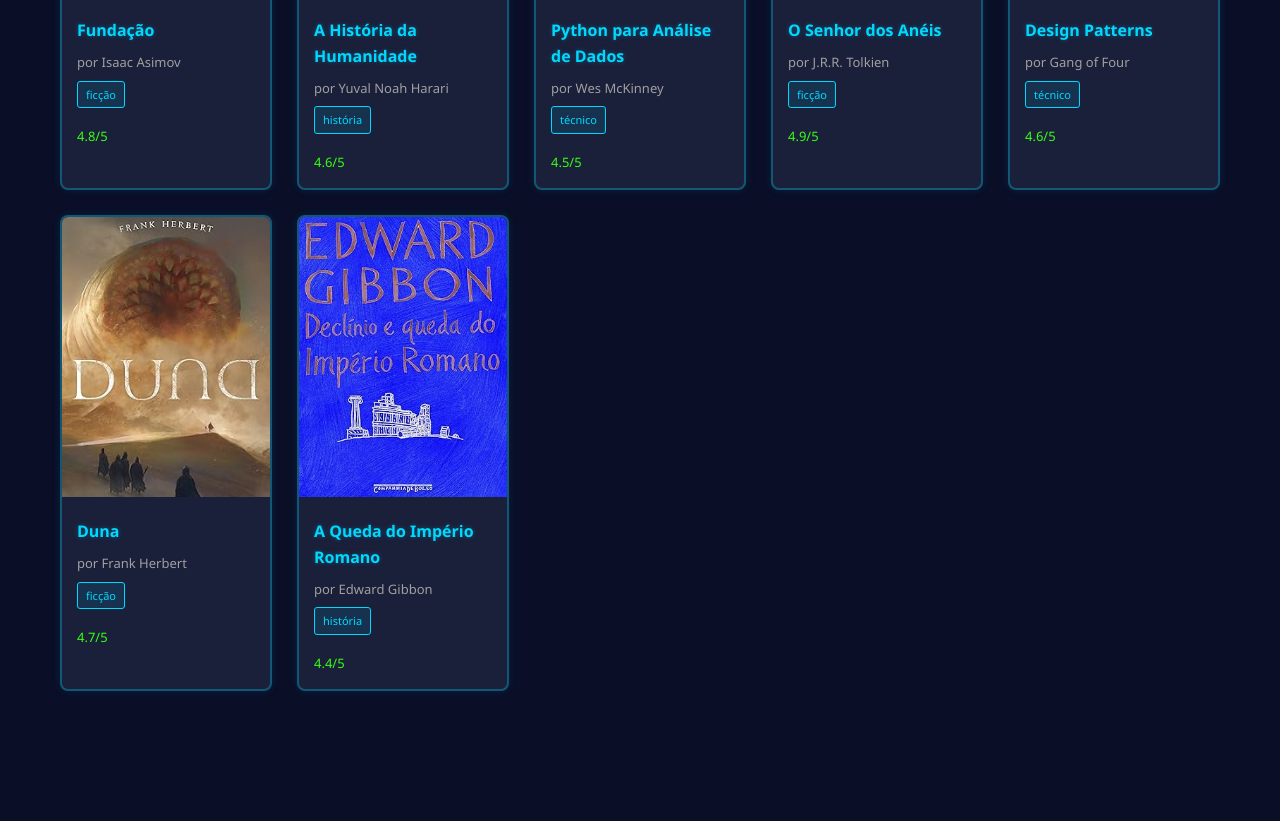
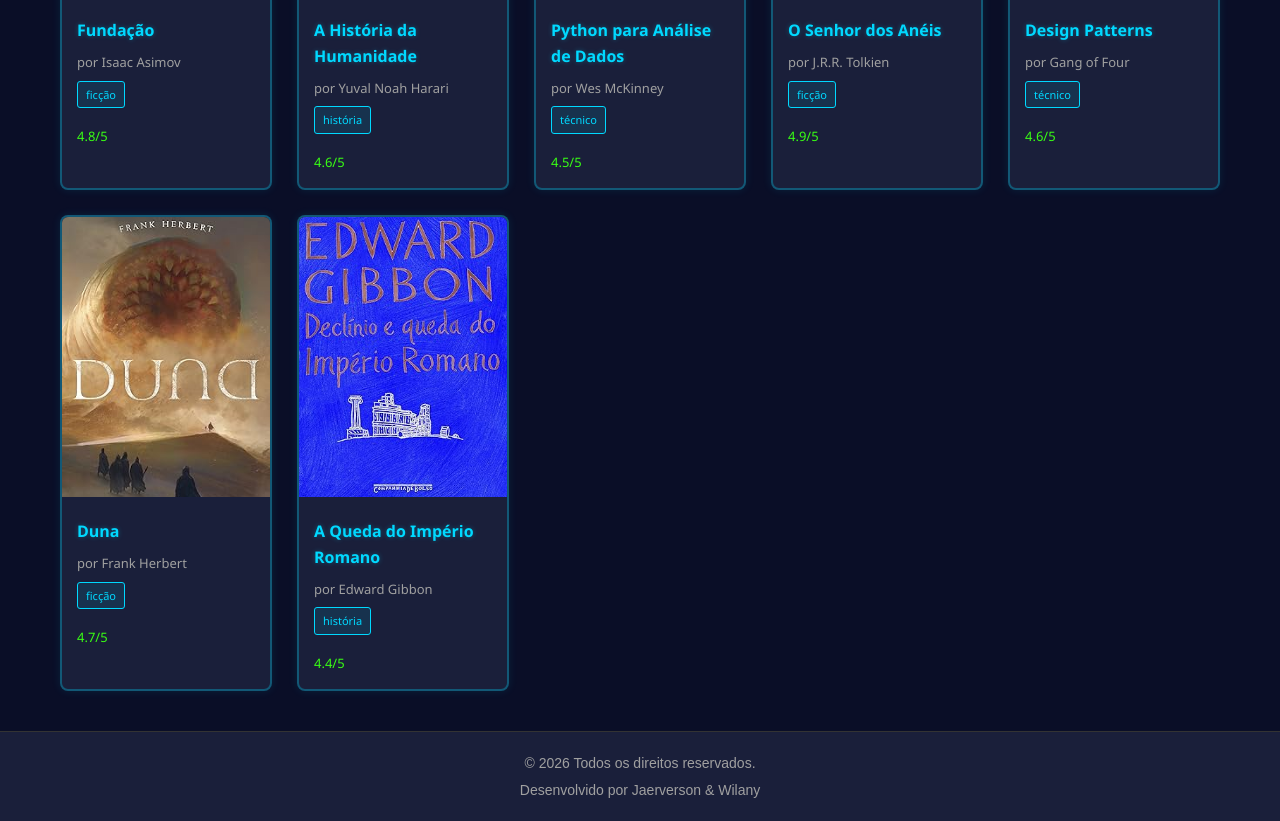
Before and after one commit to Jaerverson/Projeto-Faculdade, a website: page Front/src/index.html in a window 1280 px wide. Shown: the part 1021-1842 px from the top of the page. Before the commit the page ends 1752 px from the top, so only its background shows below. Drawn offline with Linux system fonts and the light colour scheme.

Commit message:
Feat(footer): adiciona footer com tema dark seguindo padrão  e informações

```diff
--- a/Front/src/index.html
+++ b/Front/src/index.html
@@ -1,10 +1,10 @@
-<!DOCTYPE html>
+<!doctype html>
 <html lang="pt-BR">
   <head>
-    <meta charset="UTF-8">
-    <meta name="viewport" content="width=device-width, initial-scale=1.0">
+    <meta charset="UTF-8" />
+    <meta name="viewport" content="width=device-width, initial-scale=1.0" />
     <title>Biblioteca Online</title>
-    <link rel="stylesheet" href="Modules/styles.css">
+    <link rel="stylesheet" href="Modules/styles.css" />
   </head>
   <body>
     <!-- Header -->
@@ -28,7 +28,7 @@
           id="searchInput"
           class="search-input"
           placeholder="Buscar por título ou autor..."
-            >
+        />
       </div>
     </section>
 
@@ -46,7 +46,7 @@
       <div class="modal-content">
         <span class="close">&times;</span>
         <div class="modal-body">
-                <img id="modalImage" src="" alt="Capa do livro" class="modal-image">
+          <img id="modalImage" src="" alt="Capa do livro" class="modal-image" />
           <div class="modal-info">
             <h2 id="modalTitle"></h2>
             <p id="modalAuthor"></p>
@@ -60,7 +60,20 @@
         </div>
       </div>
     </div>
-
+    <footer
+      style="
+        background-color: #1a1f3a;
+        color: #a0a0a0;
+        text-align: center;
+        padding: 15px;
+        font-family: Arial, sans-serif;
+        font-size: 14px;
+        border-top: 1px solid #333;
+      "
+    >
+      <p style="margin: 5px 0">© 2026 Todos os direitos reservados.</p>
+      <p style="margin: 5px 0">Desenvolvido por Jaerverson & Wilany</p>
+    </footer>
     <script src="scripts/script.js"></script>
   </body>
 </html>
```
Lines whose indentation alone changed are shown as unchanged.
